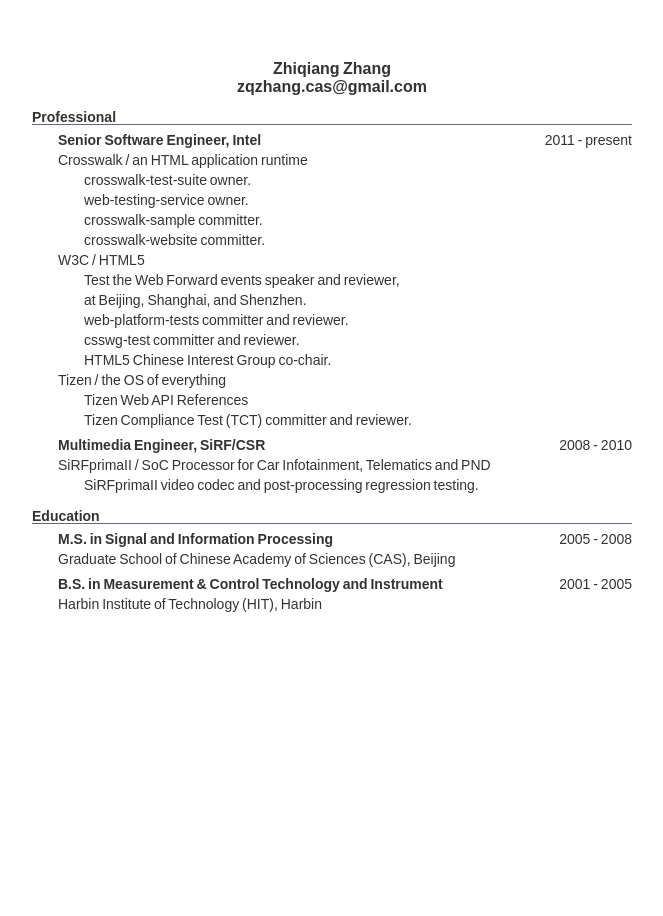
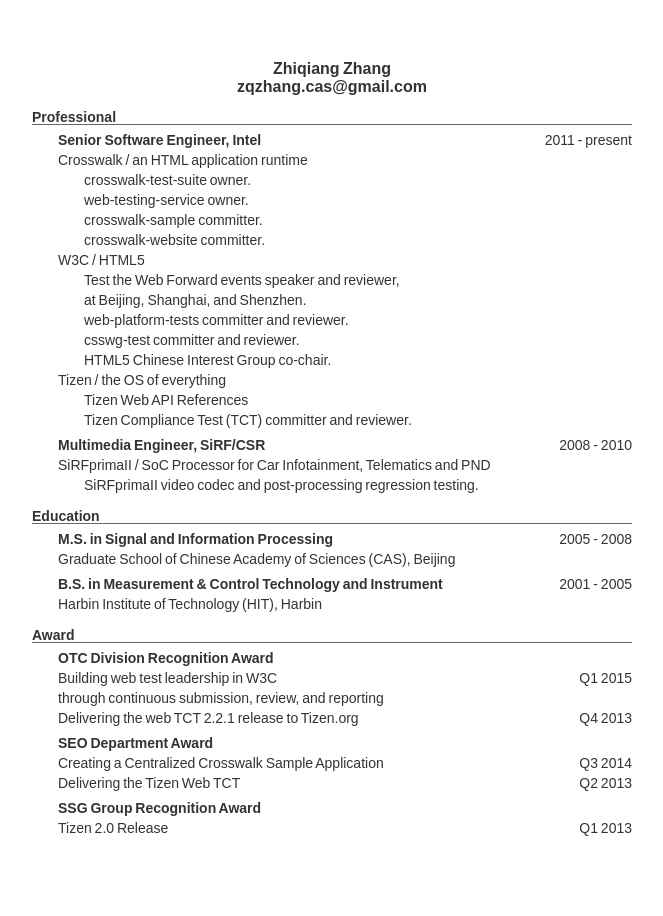
Before and after one commit to shuixin222/zqzhang.github.io, a Jekyll site: the page resume/index.html, which Jekyll copies as it is, in a window 1280 px wide. Shown: the whole page, without its empty margins (308-971 px from the left). Built offline with Jekyll 4.4.1, drawn with Linux system fonts in a browser that asks for light colours.

Commit message:
Address my awards

```diff
--- a/resume/index.html
+++ b/resume/index.html
@@ -147,5 +147,51 @@
       <div class="small">Harbin Institute of Technology (HIT), Harbin</div>
     </div>
 
+    <div class="section">
+      <div class="big">Award</div>
+      <div class="middle">
+        <div class="samelinealignleft">OTC Division Recognition Award</div>
+        <div style="clear:both"></div>
+      </div>
+      <div class="small">
+        <div class="samelinealignleft">
+          Building web test leadership in W3C<br/>
+          through continuous submission, review, and reporting
+        </div>
+        <div class="samelinealignright">Q1 2015</div>
+        <div style="clear:both"></div>
+      </div>
+      <div class="small">
+        <div class="samelinealignleft">
+          Delivering the web TCT 2.2.1 release to Tizen.org
+        </div>
+        <div class="samelinealignright">Q4 2013</div>
+        <div style="clear:both"></div>
+      </div>
+      <div class="middle">
+        <div class="samelinealignleft">SEO Department Award</div>
+        <div style="clear:both"></div>
+      </div>
+      <div class="small">
+        <div class="samelinealignleft">Creating a Centralized Crosswalk Sample Application</div>
+        <div class="samelinealignright">Q3 2014</div>
+        <div style="clear:both"></div>
+      </div>
+      <div class="small">
+        <div class="samelinealignleft">Delivering the Tizen Web TCT</div>
+        <div class="samelinealignright">Q2 2013</div>
+        <div style="clear:both"></div>
+      </div>
+      <div class="middle">
+        <div class="samelinealignleft">SSG Group Recognition Award</div>
+        <div style="clear:both"></div>
+      </div>
+      <div class="small">
+        <div class="samelinealignleft">Tizen 2.0 Release</div>
+        <div class="samelinealignright">Q1 2013</div>
+        <div style="clear:both"></div>
+      </div>
+    </div>
+
   </div>
 </div>
```
